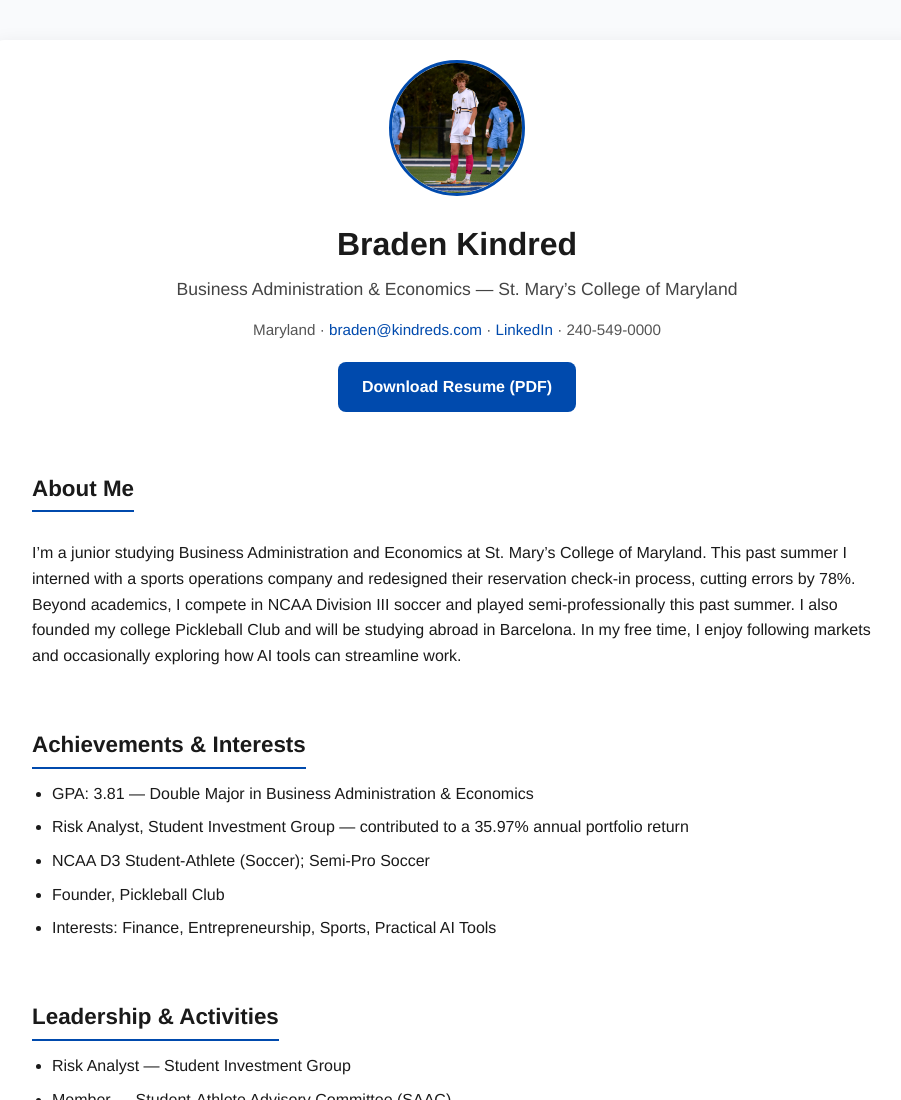
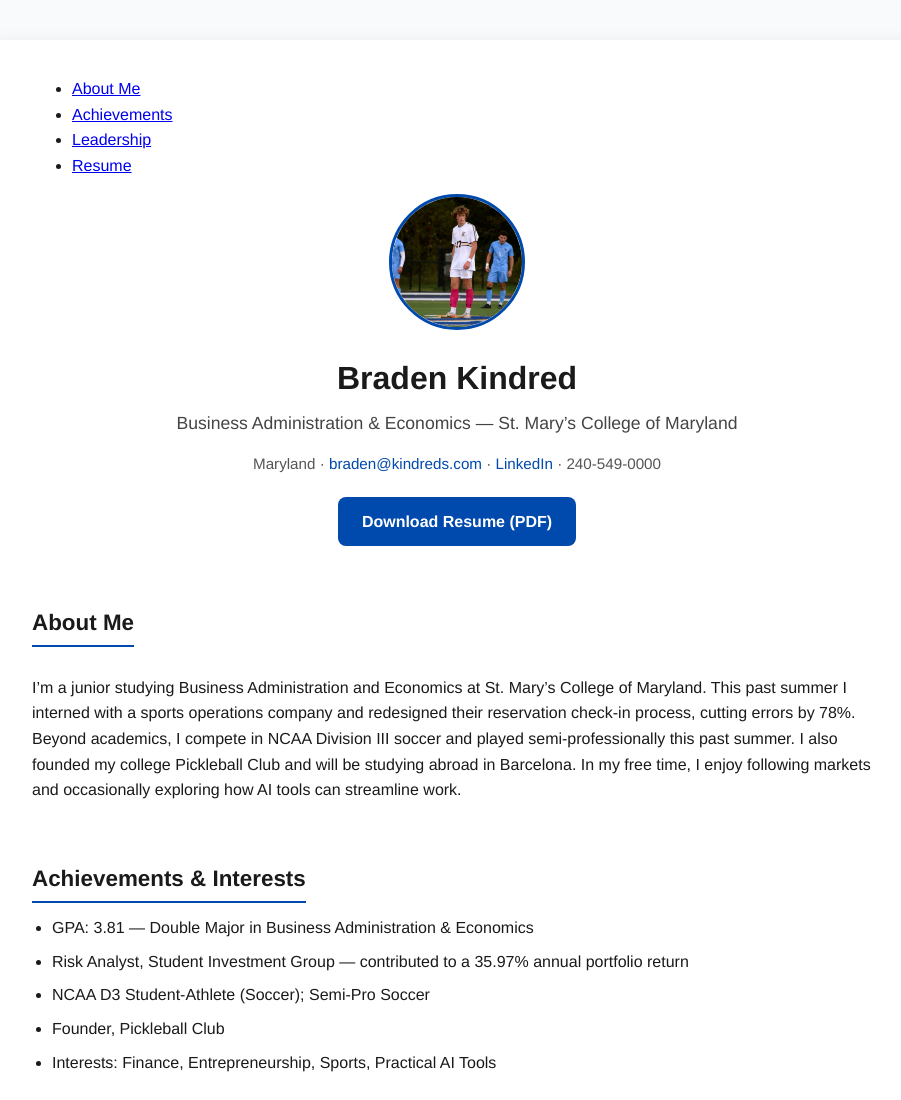
Before and after one commit to kindred-web/braden-portfolio, a plain HTML site: page index.html in a window 1280 px wide. Shown: the top 1100 px of the page, without its empty margins (183-1084 px from the left). Drawn offline with Linux system fonts and the light colour scheme.

Commit message:
index.html

```diff
--- a/index.html
+++ b/index.html
@@ -8,6 +8,16 @@
 </head>
 <body>
   <div class="container">
+
+    <!-- Navigation Bar -->
+    <nav class="navbar">
+      <ul>
+        <li><a href="#about">About Me</a></li>
+        <li><a href="#achievements">Achievements</a></li>
+        <li><a href="#leadership">Leadership</a></li>
+        <li><a href="Kindred_Braden_Resume.pdf" target="_blank">Resume</a></li>
+      </ul>
+    </nav>
 
     <!-- Header -->
     <header class="header">
@@ -23,7 +33,7 @@
     </header>
 
     <!-- About Me -->
-    <section class="section">
+    <section id="about" class="section">
       <h2>About Me</h2>
       <p>
         I’m a junior studying Business Administration and Economics at St. Mary’s College of Maryland.
@@ -35,7 +45,7 @@
     </section>
 
     <!-- Achievements -->
-    <section class="section">
+    <section id="achievements" class="section">
       <h2>Achievements & Interests</h2>
       <ul>
         <li>GPA: 3.81 — Double Major in Business Administration & Economics</li>
@@ -47,7 +57,7 @@
     </section>
 
     <!-- Leadership -->
-    <section class="section">
+    <section id="leadership" class="section">
       <h2>Leadership & Activities</h2>
       <ul>
         <li>Risk Analyst — Student Investment Group</li>
```
